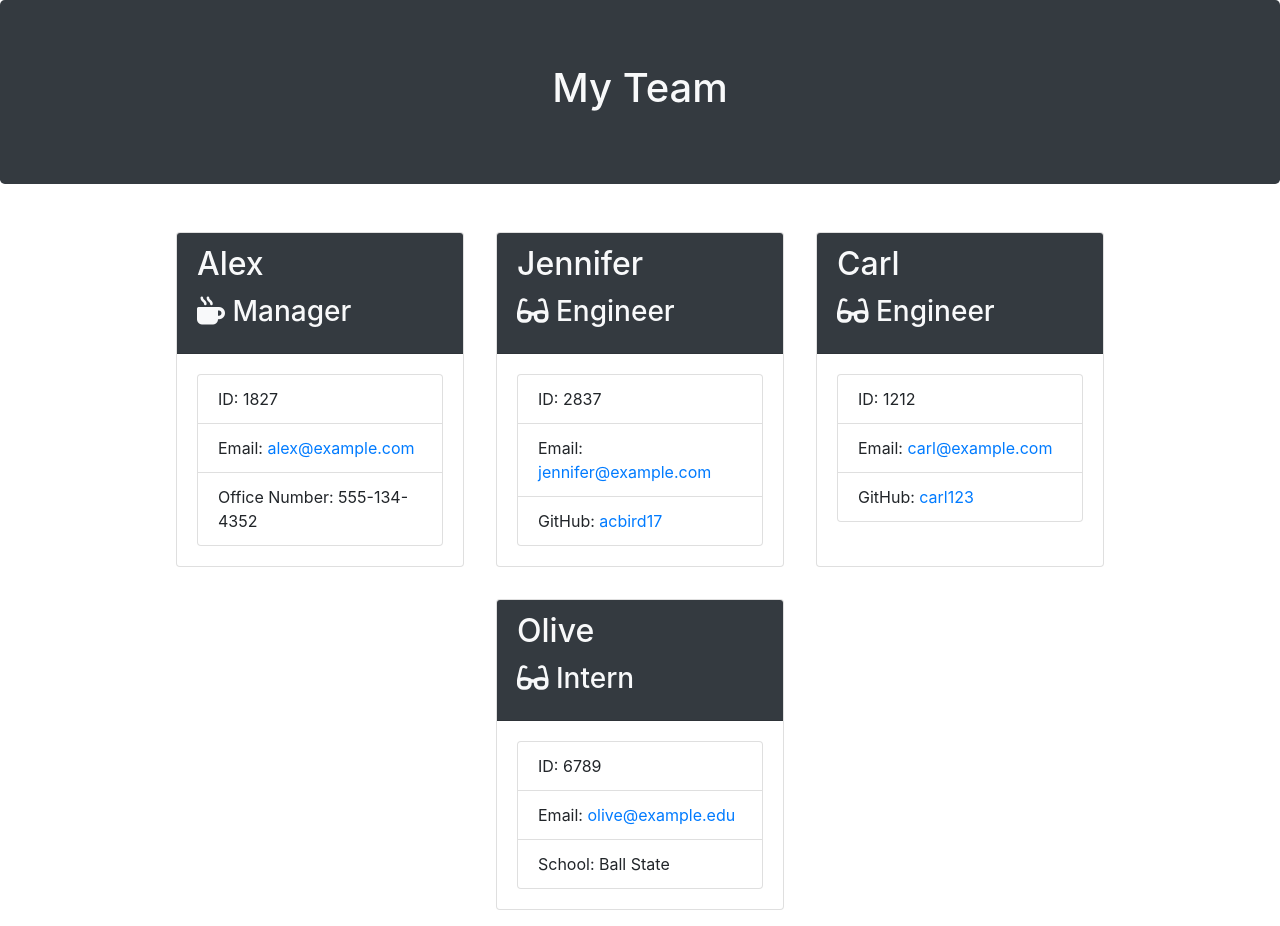
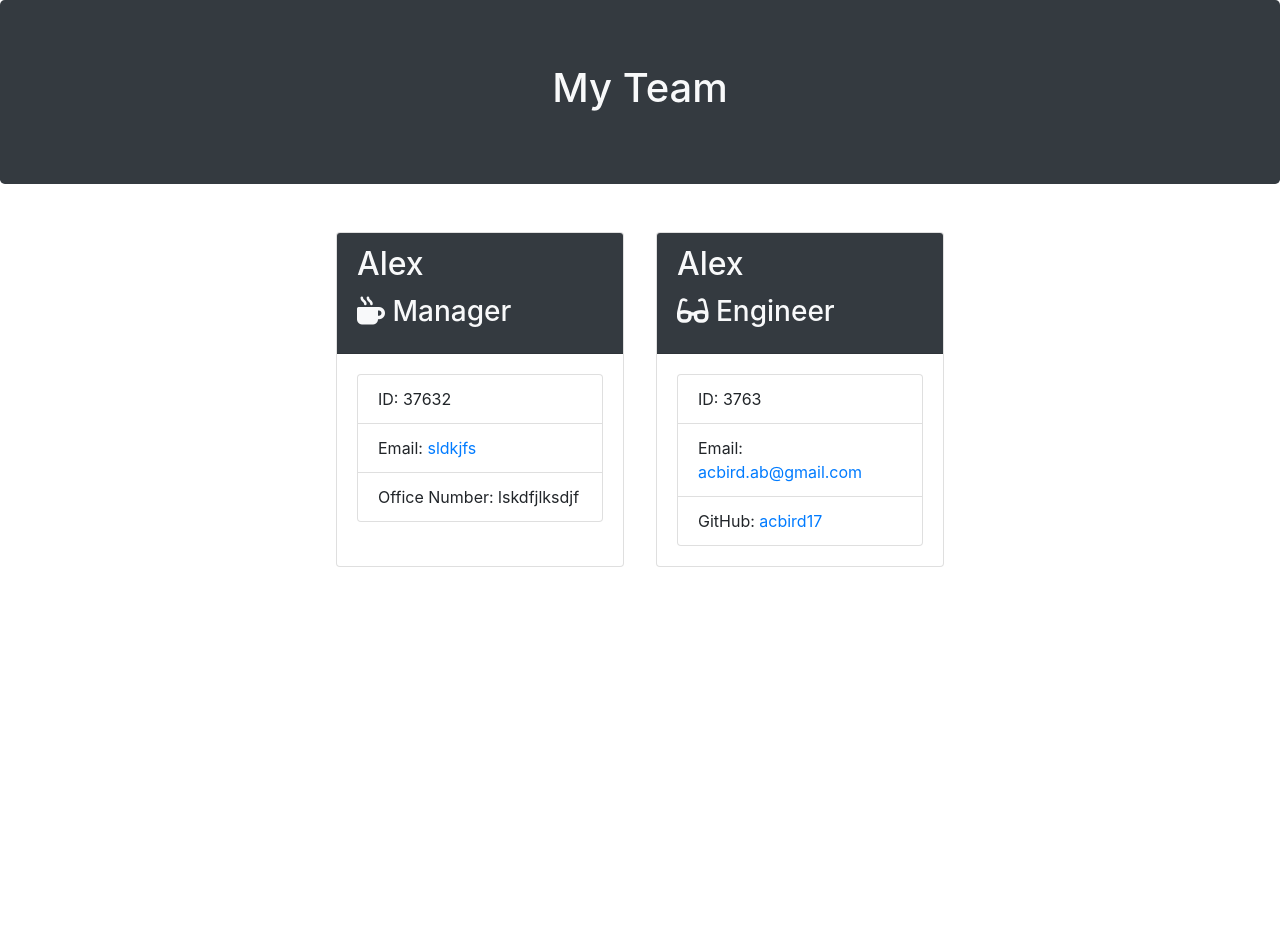
Before and after one commit to acbird17/prfileGenerator, a website: page dist/teamProfile.html in a window 1280 px wide. After the commit the page ends 800 px from the top, so only its background shows below. Drawn offline with nearby package versions, Linux system fonts and the light colour scheme.

```diff
--- a/dist/teamProfile.html
+++ b/dist/teamProfile.html
@@ -28,33 +28,28 @@
           <div class="card memberCard rounded m-3" style="width: 18rem">
   <div class="card-header bg-dark text-light">
     <h2 class="card-title">Alex</h2>
-              <h3 class="card-title">
-                <i class="fa-solid fa-mug-hot"></i> Manager
-              </h3>
+    <h3 class="card-title"><i class="fa-solid fa-mug-hot"></i> Manager</h3>
   </div>
   <div class="card-body">
     <ul class="list-group">
-                <li class="list-group-item">ID: 1827</li>
+      <li class="list-group-item">ID: 37632</li>
       <li class="list-group-item">
-                  Email: <a href="mailto:alex@example.com">alex@example.com</a>
+        Email: <a href="mailto:sldkjfs">sldkjfs</a>
       </li>
-                <li class="list-group-item">Office Number: 555-134-4352</li>
+      <li class="list-group-item">Office Number: lskdfjlksdjf</li>
     </ul>
   </div>
 </div>
 <div class="card memberCard rounded m-3" style="width: 18rem">
   <div class="card-header bg-dark text-light">
-              <h2 class="card-title">Jennifer</h2>
-              <h3 class="card-title">
-                <i class="fa-solid fa-glasses"></i> Engineer
-              </h3>
+    <h2 class="card-title">Alex</h2>
+    <h3 class="card-title"><i class="fa-solid fa-glasses"></i> Engineer</h3>
   </div>
   <div class="card-body">
     <ul class="list-group">
-                <li class="list-group-item">ID: 2837</li>
+      <li class="list-group-item">ID: 3763</li>
       <li class="list-group-item">
-                  Email:
-                  <a href="mailto:jennifer@example.com">jennifer@example.com</a>
+        Email: <a href="mailto:acbird.ab@gmail.com">acbird.ab@gmail.com</a>
       </li>
       <li class="list-group-item">
         GitHub:
@@ -68,49 +63,7 @@
     </ul>
   </div>
 </div>
-          <div class="card memberCard rounded m-3" style="width: 18rem">
-            <div class="card-header bg-dark text-light">
-              <h2 class="card-title">Carl</h2>
-              <h3 class="card-title">
-                <i class="fa-solid fa-glasses"></i> Engineer
-              </h3>
-            </div>
-            <div class="card-body">
-              <ul class="list-group">
-                <li class="list-group-item">ID: 1212</li>
-                <li class="list-group-item">
-                  Email: <a href="mailto:carl@example.com">carl@example.com</a>
-                </li>
-                <li class="list-group-item">
-                  GitHub:
-                  <a
-                    href="https://github.com/carl123"
-                    target="_blank"
-                    rel="noopener noreferrer"
-                    >carl123</a
-                  >
-                </li>
-              </ul>
-            </div>
-          </div>
-          <div class="card memberCard rounded m-3" style="width: 18rem">
-            <div class="card-header bg-dark text-light">
-              <h2 class="card-title">Olive</h2>
-              <h3 class="card-title">
-                <i class="fa-solid fa-glasses"></i> Intern
-              </h3>
-            </div>
-            <div class="card-body">
-              <ul class="list-group">
-                <li class="list-group-item">ID: 6789</li>
-                <li class="list-group-item">
-                  Email:
-                  <a href="mailto:olive@example.edu">olive@example.edu</a>
-                </li>
-                <li class="list-group-item">School: Ball State</li>
-              </ul>
-            </div>
-          </div>
+
         </div>
       </div>
     </div>
```
Also changed, not shown: README.md. Lines whose indentation alone changed are shown as unchanged.
